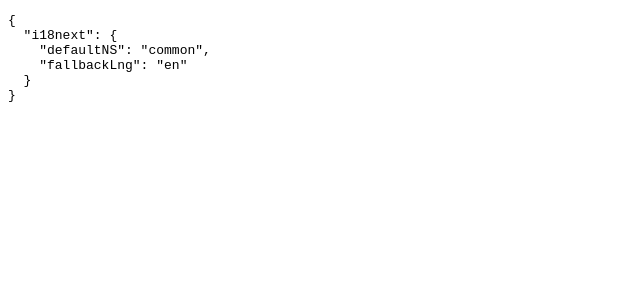
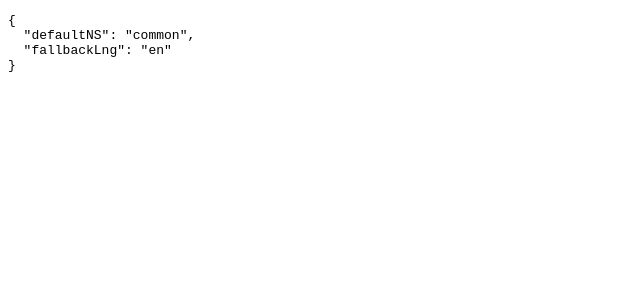
Before and after one commit to wagerfield/next-vercel-test, a Next.js app: page / in a window 1280 px wide. Shown: the top 300 px of the page, without its empty margins (0-640 px from the left). Built offline with nearby package versions, Linux system fonts and the light colour scheme.

Commit message:
chore: import config

```diff
--- a/pages/index.jsx
+++ b/pages/index.jsx
@@ -1,21 +1,15 @@
-import { i18next } from "../next.config"
-
-export const getStaticProps = () => {
-  let config = require("../next.config")
-
-  if (typeof config === "function") config = config()
-
-  console.log(i18next)
+export const getStaticProps = async () => {
+  const { i18next } = await import("../next.config")
 
   return {
     props: {
-      config,
+      i18next
     }
   }
 }
 
-export const IndexPage = ({ config }) => (
-  <pre>{JSON.stringify(config, null, 2)}</pre>
+export const IndexPage = ({ i18next }) => (
+  <pre>{JSON.stringify(i18next, null, 2)}</pre>
 )
 
 export default IndexPage
```
